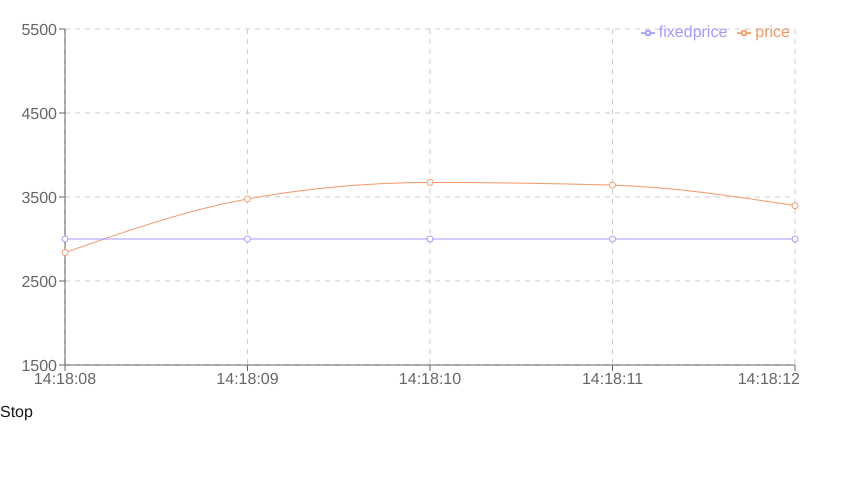
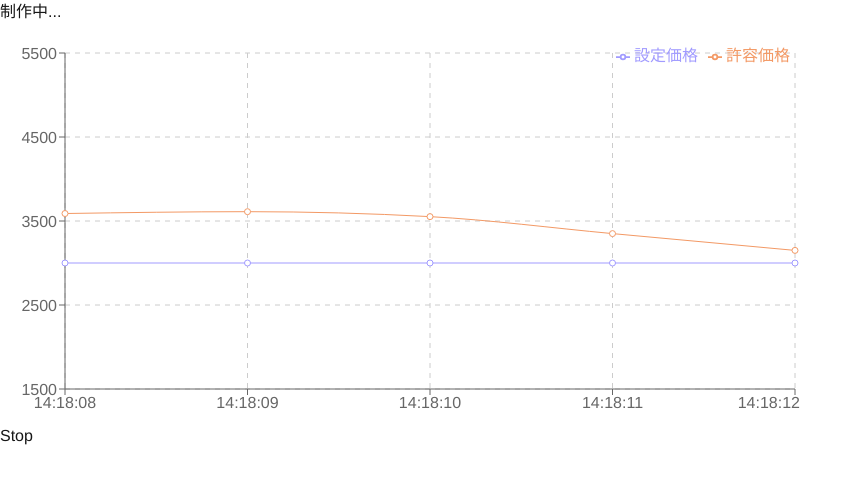
Before and after one commit to mikanslice/ticket-market, a Next.js app: page / in a window 1280 px wide. Shown: the top 480 px of the page, without its empty margins (0-862 px from the left). Built offline with nearby package versions, Linux system fonts and the light colour scheme.

Commit message:
chore: update eslint to version 10.11.0 in package.json

```diff
--- a/app/page.tsx
+++ b/app/page.tsx
@@ -17,27 +17,71 @@ export default function Home() {
   const [data, setData] = useState<DataItem[]>([]);
   const [moving, setMoving] = useState(true);
   const [fixedprice, setFixedprice] = useState(3000);
+  const [velocity, setVelocity] = useState(0);
   useEffect(() => {
     if (!moving) return;
     const interval = setInterval(() => {
       const now = new Date();
       const timeString = now.toTimeString().split(" ")[0]; // "HH:MM:SS"
-      const newPrice = Math.floor(Math.random() * 2000) + 2000;
 
+      const TARGET_PRICE = 3500; // 収束させたい価格
+
+      // 1. 直前のデータ配列（prevData）から、直前の価格（price）を取得する
+      // （データが空の場合は初期値として 3500 あたりを設定）
       setData((prevData: DataItem[]) => {
+        const lastPrice =
+          prevData.length > 0
+            ? prevData[prevData.length - 1].price
+            : TARGET_PRICE;
+
+        // 2. シミュレーション計算（外側の velocity 状態を利用）
+        const noise = (Math.random() - 0.5) * 300.0;
+        const pullToCenter = (TARGET_PRICE - lastPrice) * 0.05;
+
+        // 例：ランダムな確率（例: 10%の確率）でニュースが発生すると仮定
+        const isNewsHappened = Math.random() < 0.1;
+
+        let newsShock = 0;
+        if (isNewsHappened) {
+          // プラス（好材料）かマイナス（悪材料）かをランダムに決定し、大きめの値を設定
+          const isPositive = Math.random() >= 0.5;
+          newsShock = isPositive ? 400 : -400; // 400 や -400 の衝撃を与える
+
+          console.log(
+            isPositive
+              ? "【速報】好材料ニュース発生！"
+              : "【速報】悪材料ニュース発生！",
+          );
+        }
+
+        // 加速度（acceleration）の計算にニュースのショックを混ぜる
+        const acceleration = noise + pullToCenter + newsShock;
+
+        // velocityState を更新（setStateは非同期なのでここでは計算値を使う）
+        const newVelocity = velocity * 0.9 + acceleration;
+        setVelocity(newVelocity); // 次回のために保存
+
+        // 新しい価格を算出
+        const rawPrice = Math.round(lastPrice + newVelocity);
+        const newPrice =
+          rawPrice > 5500 ? 5500 : rawPrice < 1500 ? 1500 : rawPrice;
+
+        // 3. データの更新処理
         const updatedData = [
           ...prevData,
           { time: timeString, price: newPrice, fixedprice: fixedprice },
         ];
+
         if (updatedData.length > 20) {
           updatedData.shift();
         }
+
         return updatedData;
       });
     }, 1000);
 
     return () => clearInterval(interval);
-  }, [moving]);
+  }, [moving, velocity, fixedprice]);
 
   const toggleStart = () => {
     setMoving(!moving);
@@ -45,16 +89,19 @@ export default function Home() {
 
   return (
     <div>
+      制作中...
       <LineChart width={800} height={400} data={data}>
         <Line
           type="monotone"
           dataKey="price"
+          name="許容価格"
           stroke="#f39965"
           isAnimationActive={false}
         />
         <Line
           type="monotone"
           dataKey="fixedprice"
+          name="設定価格"
           stroke="#a19bff"
           isAnimationActive={false}
         />
--- a/package.json
+++ b/package.json
@@ -20,7 +20,7 @@
     "@types/node": "^20",
     "@types/react": "^19",
     "@types/react-dom": "^19",
-    "eslint": "^9",
+    "eslint": "^10.11.0",
     "eslint-config-next": "16.3.6",
     "tailwindcss": "^4",
     "typescript": "^5"
```
Also changed, not shown: 1 other file (tests, documents, lock files or other folders).
